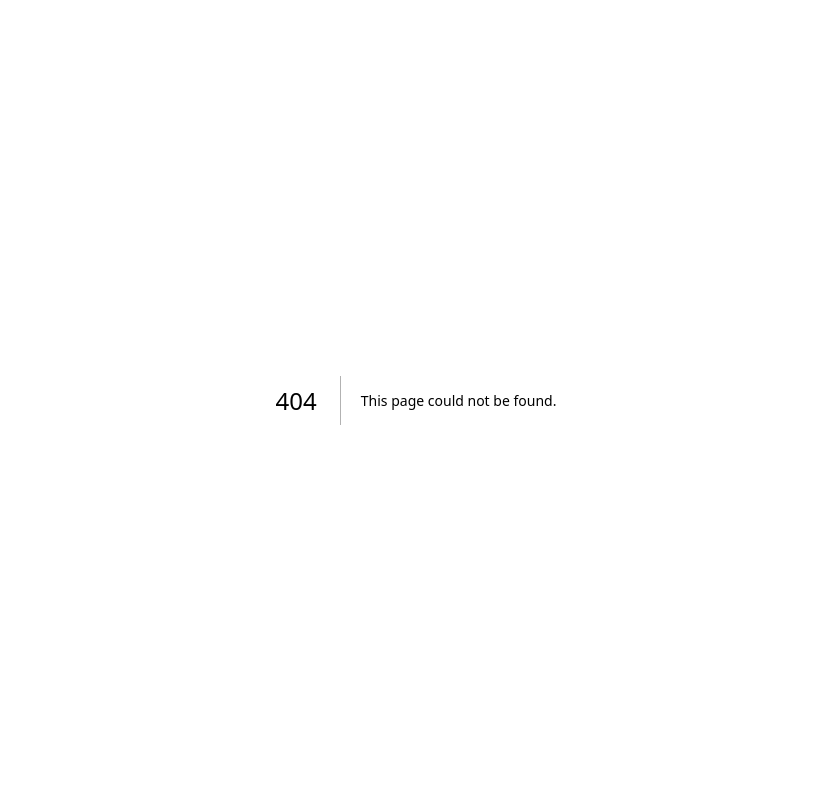
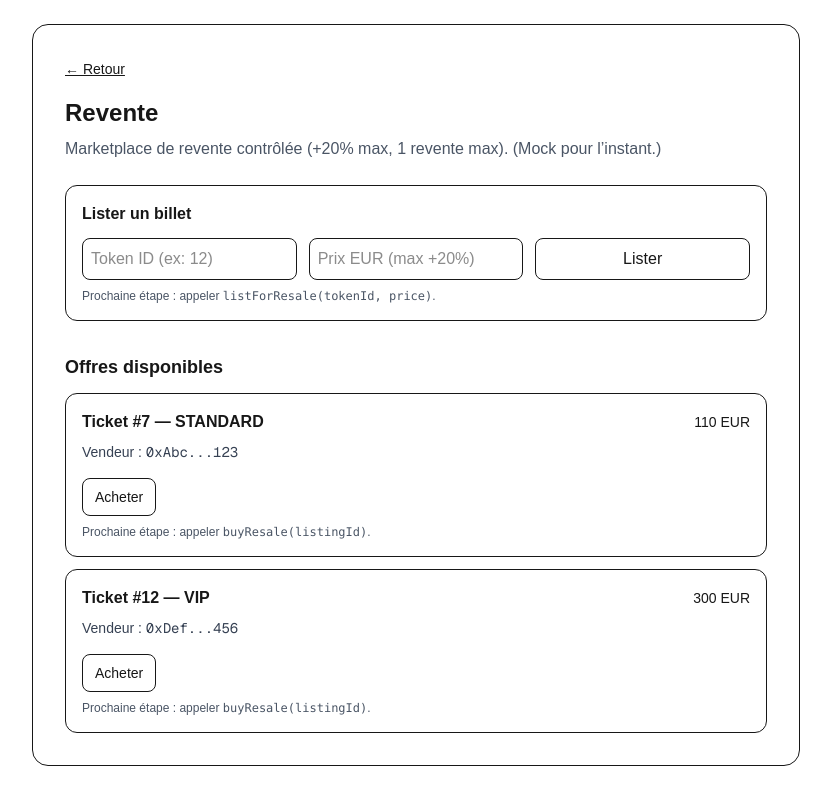
Before and after one commit to Anaqqa/eventpass-app, a Next.js app in the folder frontend/: page /resell in a window 1280 px wide. Before the commit this address had no page. Shown: the whole page, without its empty margins (224-1055 px from the left). Built offline with nearby package versions, Linux system fonts and the light colour scheme.

Commit message:
feat(frontend): add resale marketplace page

```diff
--- /dev/null
+++ b/frontend/app/resell/page.tsx
@@ -0,0 +1,84 @@
+type Listing = {
+  listingId: number;
+  tokenId: number;
+  type: "EARLY_BIRD" | "STANDARD" | "PREMIUM" | "VIP";
+  priceEur: number;
+  seller: string;
+};
+
+const mockListings: Listing[] = [
+  { listingId: 1, tokenId: 7, type: "STANDARD", priceEur: 110, seller: "0xAbc...123" },
+  { listingId: 2, tokenId: 12, type: "VIP", priceEur: 300, seller: "0xDef...456" },
+];
+
+export default function ResellPage() {
+  return (
+    <main className="min-h-screen p-6">
+      <div className="mx-auto w-full max-w-3xl rounded-2xl border p-8">
+        <a href="/" className="text-sm underline">← Retour</a>
+
+        <h1 className="mt-4 text-2xl font-bold">Revente</h1>
+        <p className="mt-2 text-gray-600">
+          Marketplace de revente contrôlée (+20% max, 1 revente max). (Mock pour l’instant.)
+        </p>
+
+        {/* List a ticket */}
+        <div className="mt-6 rounded-xl border p-4">
+          <div className="font-semibold">Lister un billet</div>
+          <div className="mt-3 grid grid-cols-1 gap-3 sm:grid-cols-3">
+            <input
+              className="rounded-lg border p-2"
+              placeholder="Token ID (ex: 12)"
+            />
+            <input
+              className="rounded-lg border p-2"
+              placeholder="Prix EUR (max +20%)"
+            />
+            <button className="rounded-lg border p-2 hover:bg-gray-50">
+              Lister
+            </button>
+          </div>
+          <div className="mt-2 text-xs text-gray-600">
+            Prochaine étape : appeler <code>listForResale(tokenId, price)</code>.
+          </div>
+        </div>
+
+        {/* Listings */}
+        <h2 className="mt-8 text-lg font-semibold">Offres disponibles</h2>
+
+        <div className="mt-3 grid grid-cols-1 gap-3">
+          {mockListings.map((l) => (
+            <div key={l.listingId} className="rounded-xl border p-4">
+              <div className="flex items-center justify-between">
+                <div className="font-semibold">
+                  Ticket #{l.tokenId} — {l.type.replace("_", " ")}
+                </div>
+                <div className="text-sm font-medium">{l.priceEur} EUR</div>
+              </div>
+
+              <div className="mt-2 text-sm text-gray-700">
+                Vendeur : <span className="font-mono">{l.seller}</span>
+              </div>
+
+              <div className="mt-4">
+                <button className="rounded-lg border px-3 py-2 text-sm hover:bg-gray-50">
+                  Acheter
+                </button>
+              </div>
+
+              <div className="mt-2 text-xs text-gray-600">
+                Prochaine étape : appeler <code>buyResale(listingId)</code>.
+              </div>
+            </div>
+          ))}
+
+          {mockListings.length === 0 && (
+            <div className="rounded-xl bg-gray-50 p-4 text-sm text-gray-700">
+              Aucune offre pour le moment.
+            </div>
+          )}
+        </div>
+      </div>
+    </main>
+  );
+}
```
